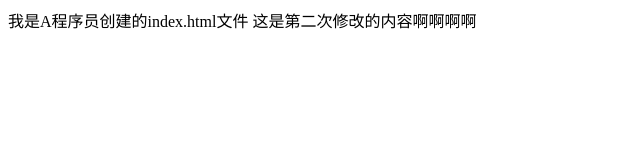
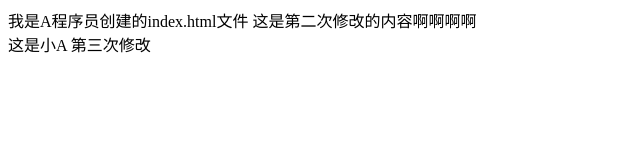
Before and after one commit to L-Chu/git-demo, a plain HTML site: page index.html in a window 1280 px wide. Shown: the whole page, without its empty margins (0-640 px from the left). Drawn offline with Linux system fonts and the light colour scheme.

Commit message:
AA第三次提交

```diff
--- a/index.html
+++ b/index.html
@@ -8,7 +8,7 @@
 </head>
 
 <body>
-    我是A程序员创建的index.html文件 这是第二次修改的内容啊啊啊啊
+    我是A程序员创建的index.html文件 这是第二次修改的内容啊啊啊啊<br> 这是小A 第三次修改
 </body>
 
 </html>
```
